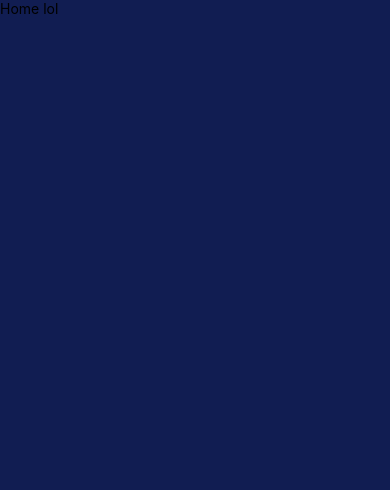
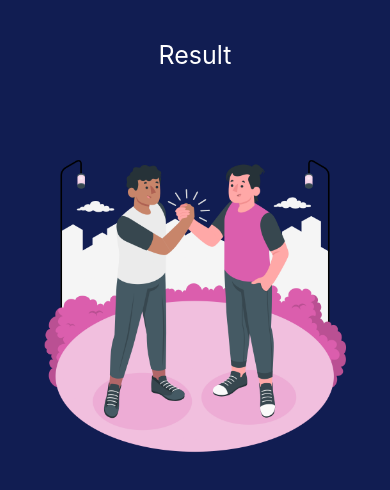
Before and after one commit to backtothefuchar/Quiz-App-Hack-KU-2022, a React Native app in the folder QuizApp/: screen / in a window 390 px wide. Shown: the top 490 px of the page. Built offline with nearby package versions, Linux system fonts and the light colour scheme.

Commit message:
add screen definitions

```diff
--- a/QuizApp/src/screens/homescreen/home.js
+++ b/QuizApp/src/screens/homescreen/home.js
@@ -0,0 +1,44 @@
+import React from "react";
+import { StyleSheet, Text, View, TouchableOpacity, Image } from "react-native";
+import PageHeader from "../../components/header";
+import CustomButton from "../../components/button";
+
+const Home = () => {
+    return (
+        <View style={styles.container}>
+            <PageHeader />
+            <View style={styles.imageContainer}>
+                <Image source={require("../../../assets/images/homeguypink.png")} style={styles.image} />
+                {/*Image attribute: https://storyset.com/technology">Technology illustrations by Storyset*/}
+            </View>
+            <View style={styles.buttonContainer}>
+                <CustomButton text="Start Quiz" />
+            </View>
+        </View>
+    );
+};
+
+const styles = StyleSheet.create({
+    container: {
+        flex: 1,
+        backgroundColor: '#111d52',
+    },
+    imageContainer: {
+        marginTop: 70,
+        marginBottom: 20,
+        alignItems: "center",
+        justifyContent: "center",
+    },
+    image: {
+        width: 320,
+        height: 320,
+    },
+    buttonContainer: {
+        marginHorizontal: 20,
+        marginTop:180,
+    },
+    text: {
+    },
+});
+
+export default Home;
--- a/QuizApp/src/screens/quiz/quiz.js
+++ b/QuizApp/src/screens/quiz/quiz.js
@@ -1,10 +1,38 @@
 import React from "react";
-import { StyleSheet, Text, View } from "react-native";
+import { StyleSheet, Text, View, TouchableOpacity } from "react-native";
+import CustomButton from "../../components/button";
 
 const Quiz = () => {
     return (
         <View style={styles.container}>
-            <Text>Quiz lol</Text>
+
+            <View style={styles.questionContainer}>
+                <Text style={styles.text}>Quiz lol imagine this is a question</Text>
+            </View>
+
+            <View style={styles.answerContainer}>
+
+                <CustomButton style={styles.text} text="Answer 1" />
+
+                <CustomButton text="Answer 2" />
+
+                <CustomButton text="Answer 3" />
+
+                <CustomButton text="Answer 4" />
+
+            </View>
+
+            <View style={styles.bottomContainer}>
+
+                <TouchableOpacity style={styles.button}>
+                    <Text style={styles.textButton}>Skip</Text>
+                </TouchableOpacity>
+
+                <TouchableOpacity style={styles.button}>
+                    <Text style={styles.textButton}>Next</Text>
+                </TouchableOpacity>
+
+            </View>
         </View>
     );
 };
@@ -13,6 +41,35 @@ const styles = StyleSheet.create({
     container: {
         flex: 1,
     },
+    text: {
+        marginTop: 30,
+        color: "white",
+        fontSize: 30,
+    },
+    questionContainer: {
+        alignItems: "center",
+        justifyContent: "center",
+    },
+    answerContainer: {
+    },
+    button: {
+        backgroundColor: "#1f2f78",
+        padding: 10,
+        borderRadius: 10,
+        margin: 10,
+        width: 100,
+    },
+    bottomContainer: {
+        justifyContent: "space-between",
+        flexDirection: "row",
+        marginTop: '90%',
+        marginHorizontal: 30,
+    },
+    textButton: {
+        color: "white",
+        textAlign: "center",
+        fontSize: 20,
+    },
 });
 
 export default Quiz;
--- a/QuizApp/src/screens/result/result.js
+++ b/QuizApp/src/screens/result/result.js
@@ -1,10 +1,15 @@
 import React from "react";
-import { StyleSheet, Text, View } from "react-native";
+import { StyleSheet, Text, View, Image } from "react-native";
 
 const Result = () => {
     return (
         <View style={styles.container}>
-            <Text>Home lol</Text>
+            <Text style={styles.text}>Result</Text>
+            <View style={styles.imageContainer}>
+                <Image source={require("../../../assets/images/shakepink.png")} style={styles.image} />
+                {/*Image attribute: https://storyset.com/people*/}
+            </View>
+
         </View>
     );
 };
@@ -12,6 +17,22 @@ const Result = () => {
 const styles = StyleSheet.create({
     container: {
         flex: 1,
+        alignItems: "center",
+    },
+    text: {
+        marginTop: 40,
+        color: "white",
+        fontSize: 25,
+    },
+    imageContainer: {
+        marginTop: 70,
+        marginBottom: 20,
+        alignItems: "center",
+        justifyContent: "center",
+    },
+    image: {
+        width: 320,
+        height: 320,
     },
 });
 
```
